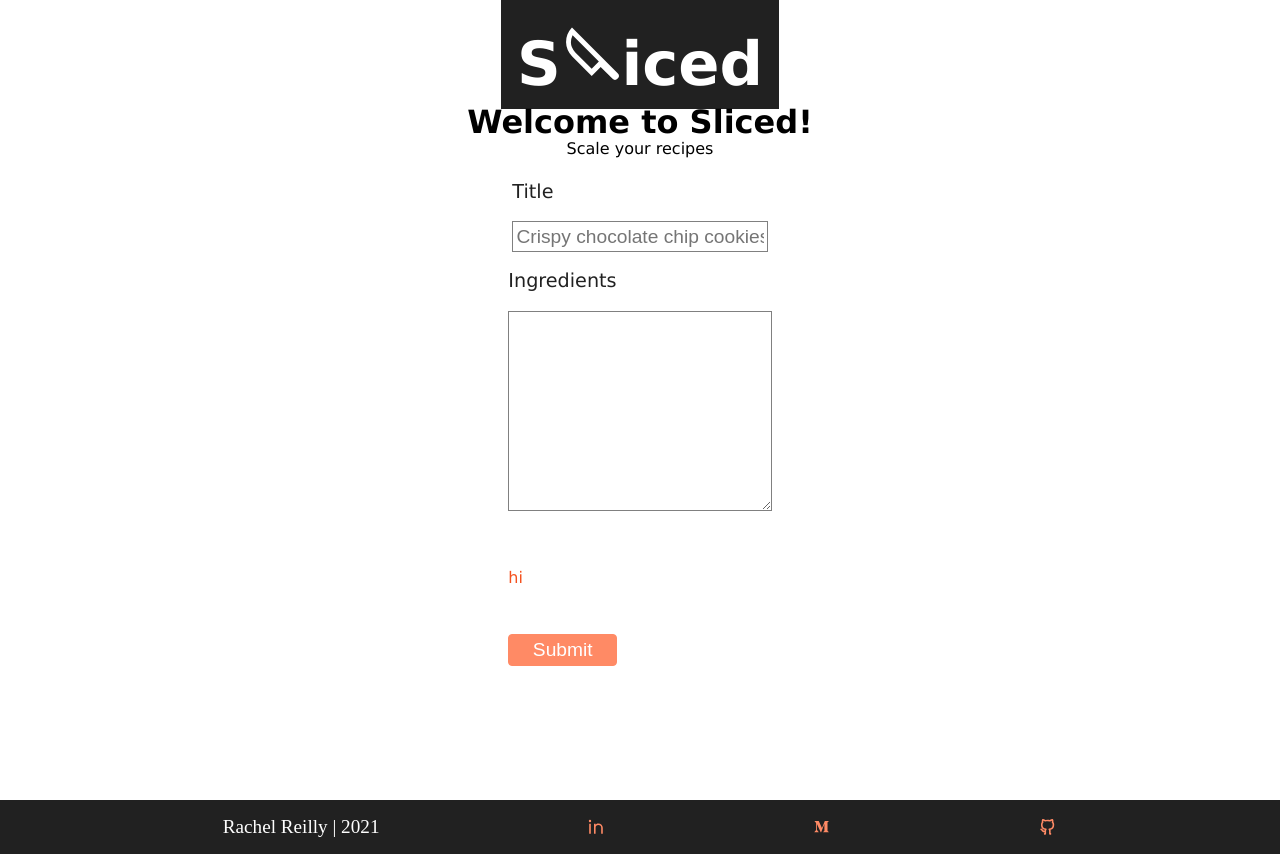
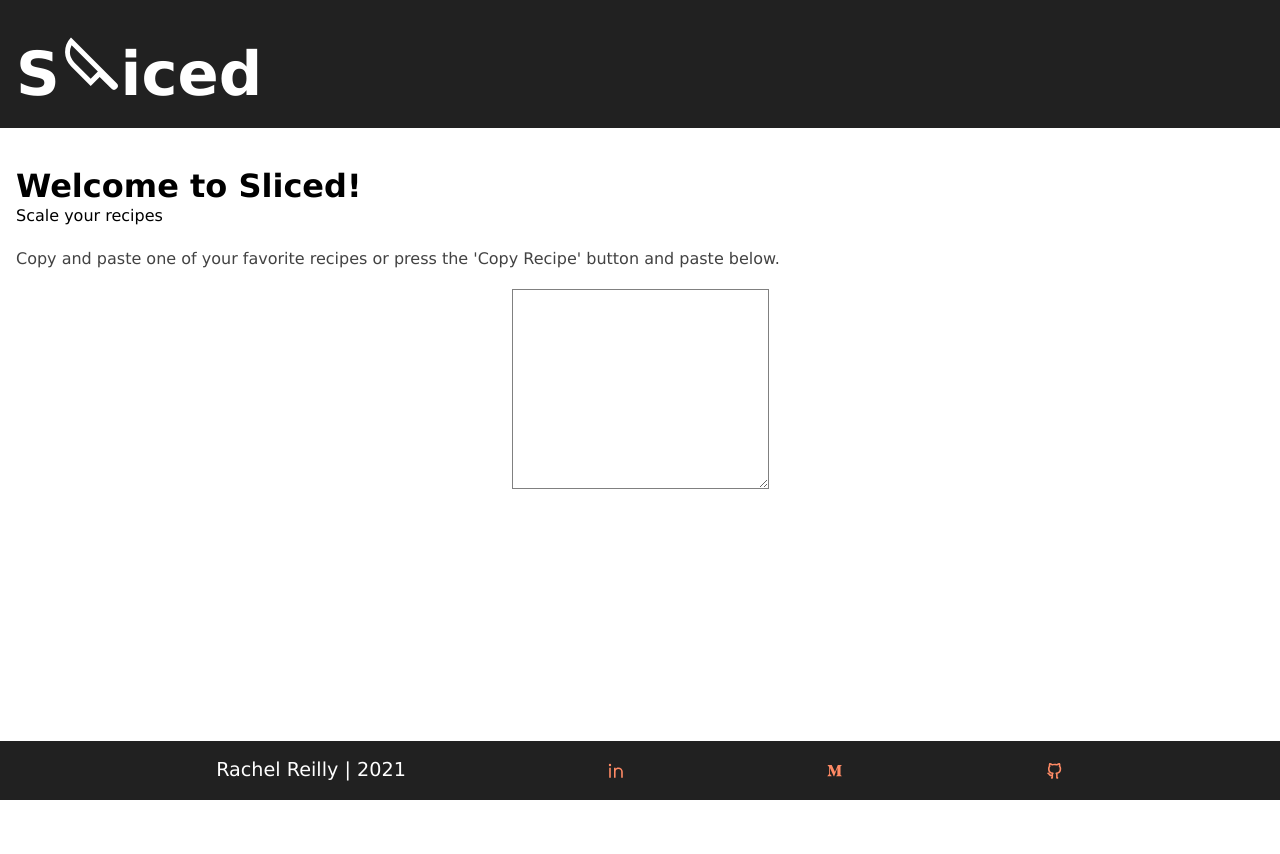
Before and after one commit to Rachanastasia/sliced, a Next.js app in the folder client/: page / in a window 1280 px wide. After the commit the page ends 800 px from the top, so only its background shows below. Built offline with nearby package versions, Linux system fonts and the light colour scheme.

Commit message:
makes landing page presentable

```diff
--- a/client/components/AboutSliced.js
+++ b/client/components/AboutSliced.js
@@ -1,11 +1,16 @@
 import React, {Fragment} from 'react'
+import styles from '../styles/AboutSliced.module.css'
+
+
 
 export default function AboutSliced(){
 
     return(
-        <>
-            <h2 className='landing_title'>Welcome to Sliced!</h2>
-            <span>Scale your recipes</span>
-        </>
+        <div className={styles.about_wrapper}>
+            <h2 className='title'>Welcome to Sliced!</h2>
+            <span className={styles.subtitle}>Scale your recipes</span>
+
+            <span className={styles.about_text}>Copy and paste one of your favorite recipes or press the 'Copy Recipe' button and paste below.</span>
+        </div>
     )
 }
--- a/client/components/Slicer/IngredientInput.js
+++ b/client/components/Slicer/IngredientInput.js
@@ -1,4 +1,5 @@
 import React from 'react'
+import styles from '../../styles/Slicer.module.css'
 
 export default function IngredientInput(){
 
@@ -7,20 +8,10 @@ export default function IngredientInput(){
         autoComplete='off'
         onSubmit={(e) => handleFormSubmit(e, recipe)}>
         <fieldset>
-            <label htmlFor='title'>Title</label>
-            <input
-                name='title'
-                type='text'
-                onChange={(e) => {
-                    setError(null)
-                    setTitle(e.target.value)
-                }}
-                placeholder='Crispy chocolate chip cookies' />
-        </fieldset>
-        <fieldset>
-            <label htmlFor='ingredients'>Ingredients</label>
+            <label className={styles.slicer_input_label} htmlFor='ingredients'>Ingredients</label>
             <textarea
                 name='ingredients'
+                className={styles.slicer_input}
                 onChange={(e) => setIngredients(parseTextInput(e.target.value))}
             />
         </fieldset>
--- a/client/components/Slicer/index.js
+++ b/client/components/Slicer/index.js
@@ -47,11 +47,10 @@ function AddRecipe({ingredients=[]}) {
     return (
         <section className='add_section' >
            <IngredientInput />
-           <ErrorText error='hi' />
+           {/* <ErrorText error='hi' /> */}
                 {!ingredients.length
                     ? null
                     : <ScaledIngredients ingredients={ingredients} />}
-                <button type='submit'>Submit</button>
         </section >
     )
 }
--- a/client/pages/_app.js
+++ b/client/pages/_app.js
@@ -1,4 +1,5 @@
 import '../styles/variables.css'
+import '../styles/variables.old.css'
 import '../styles/main.css'
 import '../styles/form.css'
 import '../styles/header.css'
--- a/client/pages/index.js
+++ b/client/pages/index.js
@@ -7,7 +7,7 @@ import Slicer from '../components/Slicer/index'
 
 export default function Home() {
   return (
-    <div>
+    <div id='App'>
       <Head>
         <title>Sliced</title>
         <meta name="description" content="Scale your recipes" />
@@ -15,11 +15,14 @@ export default function Home() {
       </Head>
       <main>
         <Header />
-        <AboutSliced />
-        <Slicer />
+        <div className='screen_content'>
+          <AboutSliced />
+          <Slicer />
+        </div>
+        <Footer />
       </main>
 
-      <Footer />
+
     </div>
   )
 }
--- /dev/null
+++ b/client/styles/AboutSliced.module.css
@@ -0,0 +1,15 @@
+.about_wrapper {
+    padding: 1rem;
+    display: flex;
+    flex-direction: column;
+    box-sizing: border-box;
+}
+
+
+.subtitle{
+    padding: var(--spacer-1) 0 var(--spacer-2);
+}
+
+.about_text{
+    color: var(--colors-gray);
+}
--- a/client/styles/Slicer.module.css
+++ b/client/styles/Slicer.module.css
@@ -0,0 +1,10 @@
+.slicer_input_label{
+    display: none;
+}
+
+.slicer_input{
+    padding: 0;
+    margin: 0;
+    max-width: 500px;
+    width: 100%;
+}
--- a/client/styles/footer.css
+++ b/client/styles/footer.css
@@ -2,8 +2,9 @@ footer{
     display: flex;
     justify-content: space-evenly;
     align-items: center;
-    width: inherit;
-    height: 100%;
+    width: 100vw;
+    flex-wrap: wrap;
+    min-height: 3rem;
     background-color: var(--colors-black);
     color: var(--colors-white);
     padding: var(--spacer-sm);
--- a/client/styles/header.css
+++ b/client/styles/header.css
@@ -4,19 +4,20 @@ header {
     display: flex;
     align-items: center;
     justify-content: space-between;
-    width: inherit;
-    height: var(--button-width);
+    width: 100vw;
+    height: var(--height-4);
+    margin-bottom: var(--spacer-4);
     text-align: center;
     background-color: var(--colors-black);
 }
 header > * {
-    padding: var(--spacer-sm);
+    padding: var(--spacer-2);
 }
 
 header button{
-    background-color: var(--colors--muted);
-    border:var(--border-width) solid var(--colors--dark);
-    color: var(--colors--light);
+    background-color: var(--colors-gray);
+    border:var(--border-width) solid var(--colors-gray);
+    color: var(--colors-white);
     cursor: pointer;
     font-size: var(--fontsize--sm);
     font-family: var(--font--open-sans);
@@ -38,11 +39,11 @@ header a{
 }
 
 header .title_link:focus{
-    border:var(--border-width) solid var(--colors--light);
+    border:var(--border-width) solid var(--colors-accent-extra-light);
 }
 
 header button:focus,
 header button:hover{
-    border:var(--border-width) solid var(--colors--light);
-    background-color: var(--colors--dark);
+    border:var(--border-width) solid var(--colors-accent-extra-light);
+    background-color: var(--colors-gray);
 }
--- a/client/styles/main.css
+++ b/client/styles/main.css
@@ -6,20 +6,38 @@
     box-sizing: border-box;
 }
 
+body{
+    height: 100vh;
+}
+
+#__next{
+    min-height: 100vh;
+    height: 100vh;
+    min-width: 300px;
+}
+
+#App{
+    height: 100%;
+    overflow-x: hidden;
+}
 
 main{
-  min-height: 100vh;
+  height: inherit;
   width: inherit;
   display: flex;
-  align-items: center;
+  align-items: stretch;
   flex-direction: column;
   font-family: 'Raleway', sans-serif;
-  display: flex;
-  flex-direction: column;
-  justify-content: flex-start;
-  align-items: center;
+  justify-content: space-between;
   font-family: var(--font);
   line-height: var(--line-spacing);
+}
+
+.screen_content{
+    display: flex;
+    flex-direction: column;
+    width: 100%;
+    flex: 1;
 }
 
 h2, h3{
@@ -68,15 +86,7 @@ button:hover, .button:hover{
 }
 
 
-section{
-    display: flex;
-    flex-direction: column;
-    width: inherit;
-    padding: var(--spacer-sm) var(--spacer-lg);
-    justify-content: flex-start;
-    height: 100%;
-    color: var(--colors-black);
-}
+
 
 /*section padding increased on first and last items*/
 /* section:first-of-type{
--- a/client/styles/variables.css
+++ b/client/styles/variables.css
@@ -1,22 +1,21 @@
 :root{
     --colors-accent: #FF8A65;
-  --colors-accent-dark: #F4511E;
+    --colors-accent-bold: #F4511E;
     --colors-accent-light: #FBE9E7;
+    --colors-accent-extra-light: #F5F5F5;
     --colors-black: #212121;
     --colors-white: #FFF;
-
-  --colors--light: #F5F5F5;
-  --colors--accent-light: #FBE9E7;
-  --colors--accent-bright: #FF8A65;
-  --colors--accent-extreme: #F4511E;
-  --colors--muted: #424242;
-  --colors--dark: #212121;
+    --colors-gray: #424242;
 
 
-  --spacer-tiny: 0.2rem;
-  --spacer-sm: 1rem;
-  --spacer-med: 1.4rem;
-  --spacer-lg: 1.8rem;
+    --spacer-1: 0.2rem;
+    --spacer-2: 1rem;
+    --spacer-3: 1.4rem;
+    --spacer-4: 1.8rem;
+
+    --height-1: 1.8rem;
+    --height-2: 3rem;
+    --height-4: 8rem;
 
     --button-width: 6.8rem;
     --button-height: 2rem;
--- /dev/null
+++ b/client/styles/variables.old.css
@@ -0,0 +1,54 @@
+:root{
+  --colors-accent: #FF8A65;
+  --colors-accent-dark: #F4511E;
+  --colors-accent-light: #FBE9E7;
+  --colors-black: #212121;
+  --colors-white: #FFF;
+
+  --colors--light: #F5F5F5;
+  --colors--accent-light: #FBE9E7;
+  --colors--accent-bright: #FF8A65;
+  --colors--accent-extreme: #F4511E;
+  --colors--muted: #424242;
+  --colors--dark: #212121;
+
+  --spacer-tiny: 0.2rem;
+  --spacer-sm: 1rem;
+  --spacer-med: 1.4rem;
+  --spacer-lg: 1.8rem;
+
+  --button-width: 6.8rem;
+  --button-height: 2rem;
+  --button-border-radius: 4px;
+
+  --font-size-sm: 1.2rem;
+  --font-size-med: 1.6rem;
+  --font-size-lg: 2rem;
+
+  --max-page-width: 80vw;
+
+  --line-spacing: calc(var(--font-size-sm) * 1.4);
+
+  --border-width: 1.5px;
+
+  --font: "Verdana", sans-serif;
+}
+
+@media all and (min-width: 400px){
+  :root{
+    --font-size-lg: 3.2rem;
+  }
+}
+
+
+@media all and (min-width: 800px){
+  :root{
+   --spacer-med: 1.8rem;
+   --spacer-lg: 2.4rem;
+
+   --font-size-med: 2rem;
+   --font-size-lg: 3.8rem;
+
+  }
+
+}
```
Lines whose indentation alone changed are shown as unchanged.
